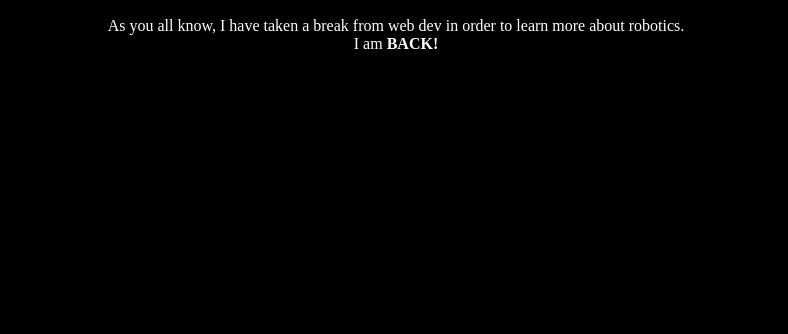
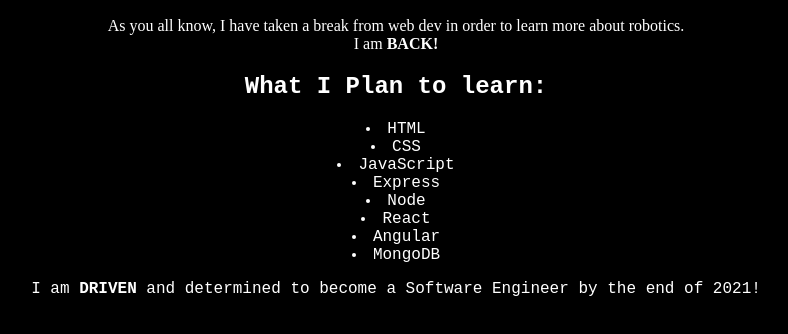
Before and after one commit to jragni/Full-Stack-Software-Journey, a plain HTML site: page HTML_Basics_Module_One/index.html in a window 1280 px wide. Shown: the part 50-384 px from the top of the page, without its empty margins (244-1032 px from the left). Drawn offline with Linux system fonts and the light colour scheme.

Commit message:
feat: completed the 06-HTML_CSS_Layout activity> Lesson Learned: how to use float, width, height, padding, margins This commit was a review on how to manipulate the DOM

```diff
--- /dev/null
+++ b/06-HTML_CSS_Layout/css/style.css
@@ -0,0 +1,55 @@
+body {
+    padding: 0;
+    margin: 0;
+    font-family: Georgia, "Times New Roman", Times, serif;
+    font-size: 18px;
+    line-height: 150%;
+    color: #333;
+    background: #efeee7;
+  }
+
+  header {
+    background: #333;
+  }
+
+  h1 {
+    padding: 20px 0;
+    margin: 0;
+    margin-bottom: 20px;
+    font-size: 28px;
+    color: #eee;
+    text-align: center;
+  }
+
+  h2 {
+    font-size: 24px;
+  }
+
+  a {
+    color: #d21034;
+  }
+
+  .container {
+    width: 1024px;
+    margin: 0 auto;
+  }
+
+  #main-bio,
+  #contact-info,
+  #bio-image {
+    float: left;
+  }
+
+  #main-bio {
+    width: 70%;
+  }
+
+  #contact-info {
+    width: 30%;
+  }
+
+  #bio-image {
+    width: 200px;
+    height: 200px;
+    margin-right: 20px;
+  }
--- a/HTML_Basics_Module_One/index.html
+++ b/HTML_Basics_Module_One/index.html
@@ -2,11 +2,13 @@
 <html lang="en-us">
     <head>
         <meta charset="UTF-8"/>
+        <meta name="Jhensen's Comeback" content="Goal's"/>
         <title> Jhensen's HTML Review</title>
         <link rel="stylesheet" href="style.css"/>
     </head>
 
     <body>
+        <!-- Section For the Header-->
         <section id="header">
         <h1>
             Jhensen's HTML Review
@@ -16,5 +18,19 @@
             I am <strong> BACK!</strong>
         </p>
     </section>
+    <!-- List of things I am interested in Learning-->
+    <section class="to-learn">
+        <h1> What I Plan to learn:</h1>
+            <li>HTML</li>
+            <li>CSS</li>
+            <li>JavaScript</li>
+            <li>Express</li>
+            <li>Node</li>
+            <li>React</li>
+            <li>Angular</li>
+            <li>MongoDB</li>
+        <p>I am <strong>DRIVEN</strong> and determined to become a Software Engineer by the end of 2021! </p>
+
+    </section>
     </body>
 </html>
--- a/HTML_Basics_Module_One/style.css
+++ b/HTML_Basics_Module_One/style.css
@@ -1,9 +1,15 @@
 body{
     background-color: black;
     text-align: center;
+    color: white
 }
 
 #header{
     font-style: normal;
     color: white;
 }
+
+.to-learn{
+    color: white;
+    font-family: 'Courier New', Courier, monospace;
+}
```
Also changed, not shown: 06-HTML_CSS_Layout/html-bio-with-css.html (added, +38 -0 lines), 06-HTML_CSS_Layout/demo.png (added), 06-HTML_CSS_Layout/images/37388027.jpeg (added), 1 other file.
